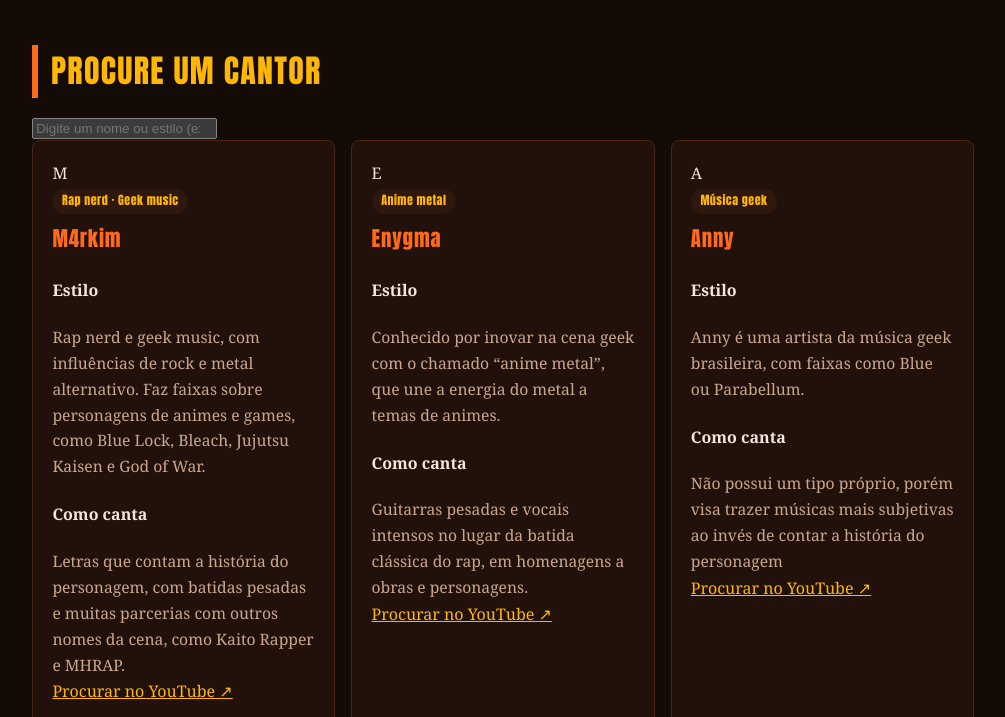
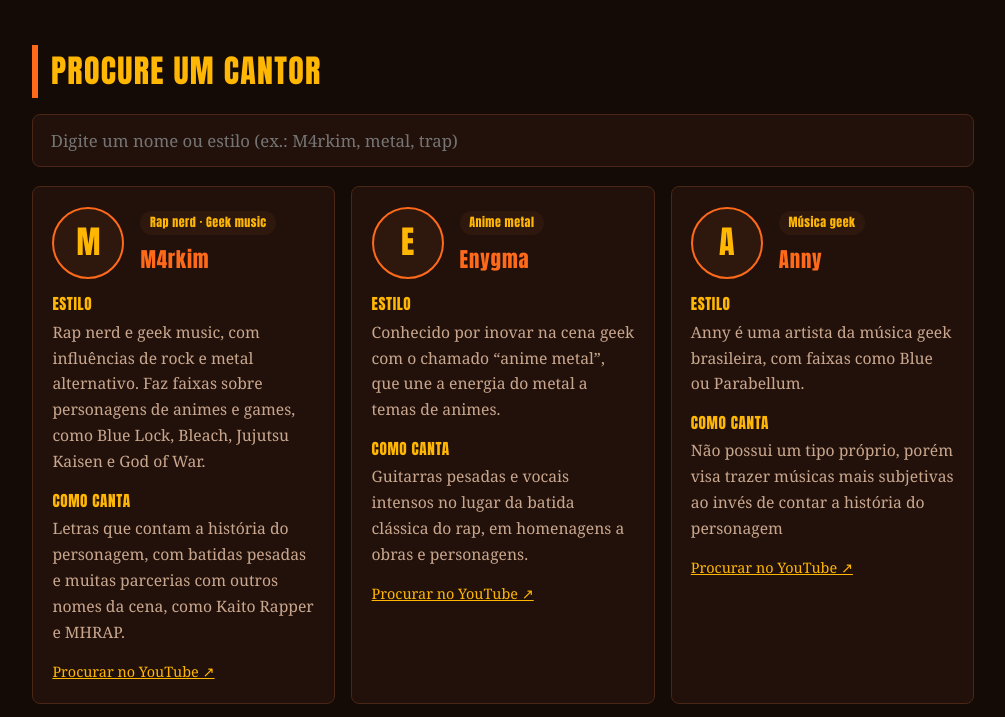
Before and after one commit to MarcosVMFe/WeekGeek, a plain HTML site: page index.html in a window 1280 px wide. Shown: the part 1241-1958 px from the top of the page, without its empty margins (137-1142 px from the left). Drawn offline with Linux system fonts and the light colour scheme.

Commit message:
style refaturado para nvoos artistas e imagens

```diff
--- a/style.css
+++ b/style.css
@@ -199,3 +199,64 @@ footer {
   color: var(--muted);
   font-size: 0.9rem;
 }
+
+#busca {
+  width: 100%;
+  background: var(--surface);
+  color: var(--text);
+  border: 1px solid var(--line);
+  border-radius: 8px;
+  padding: 0.9rem 1.1rem;
+  font-size: 1.05rem;
+  font-family: inherit;
+  margin-bottom: 1.2rem;
+}
+#busca:focus {
+  outline: 2px solid var(--accent);
+  border-color: var(--accent);
+}
+.card h4 {
+  margin: 0.8rem 0 0.2rem;
+  color: var(--accent2);
+  font-family: Impact, "Arial Narrow Bold", Arial, sans-serif;
+  letter-spacing: 0.04em;
+  font-size: 0.95rem;
+  text-transform: uppercase;
+  font-weight: normal;
+}
+.vazio {
+  color: var(--muted);
+  text-align: center;
+}
+
+.topo {
+  display: flex;
+  align-items: center;
+  gap: 1rem;
+  margin-bottom: 0.4rem;
+}
+.topo h3 {
+  margin: 0;
+}
+.avatar {
+  width: 72px;
+  height: 72px;
+  border-radius: 50%;
+  object-fit: cover;
+  border: 2px solid var(--accent);
+  flex-shrink: 0;
+  background: var(--surface2);
+}
+.avatar-inicial {
+  display: flex;
+  align-items: center;
+  justify-content: center;
+  color: var(--accent2);
+  font-family: Impact, "Arial Narrow Bold", Arial, sans-serif;
+  font-size: 2rem;
+}
+.yt {
+  display: inline-block;
+  margin-top: 0.9rem;
+  font-size: 0.9rem;
+}
```
